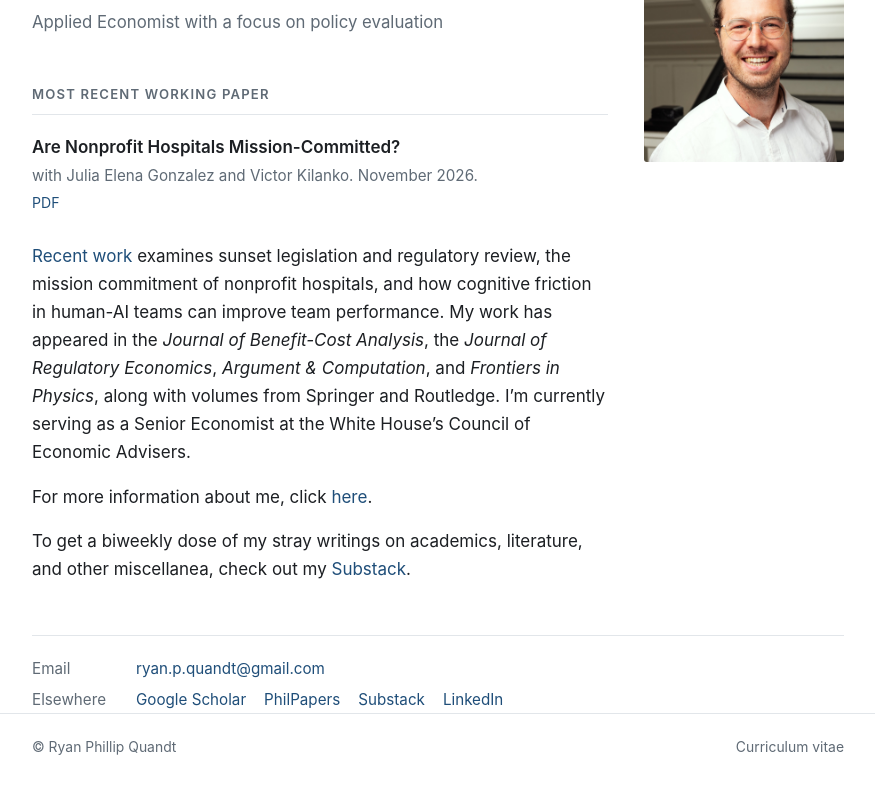
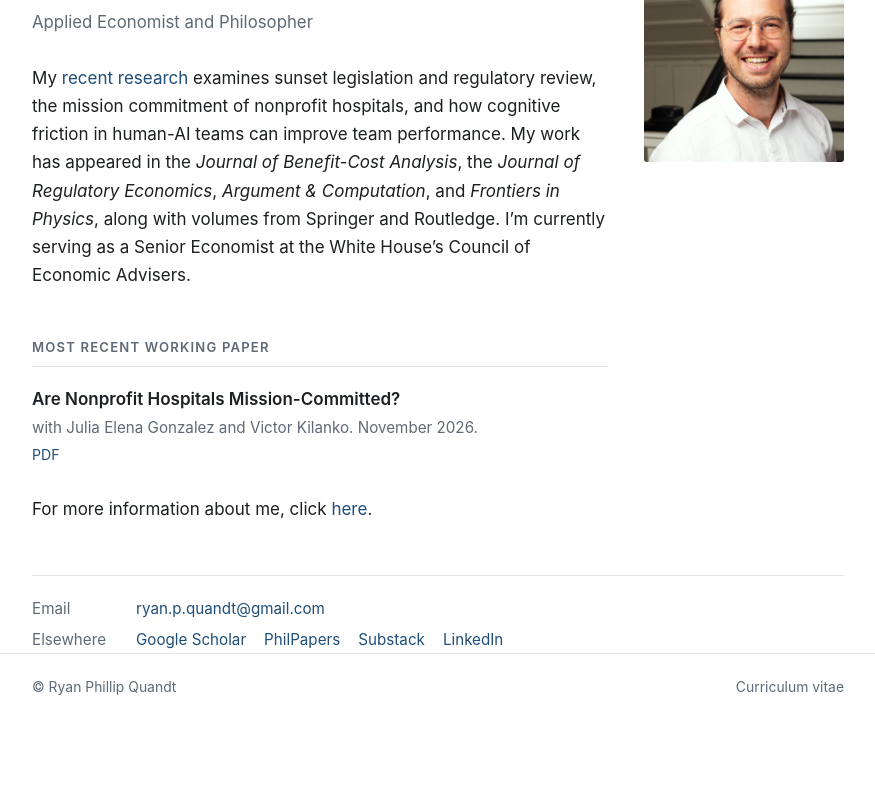
Before and after one commit to ryanpquandt/ryanpquandt.github.io, a plain HTML site: page index.html in a window 1280 px wide. Shown: the part 113-906 px from the top of the page, without its empty margins (202-1077 px from the left). After the commit the page ends 852 px from the top, so only its background shows below. Drawn offline with Linux system fonts and the light colour scheme.

Commit message:
Homepage: new tagline, research paragraph before working paper; Substack line to About page
Co-Authored-By: Claude Opus 5.5 <noreply@anthropic.com>

```diff
--- a/index.html
+++ b/index.html
@@ -33,7 +33,15 @@
 
     <div class="intro-text">
       <h1>Ryan Phillip Quandt</h1>
-      <p class="lede">Applied Economist with a focus on policy evaluation</p>
+      <p class="lede">Applied Economist and Philosopher</p>
+
+      <p>My <a href="research.html">recent research</a> examines sunset legislation and regulatory review,
+      the mission commitment of nonprofit hospitals, and how cognitive friction in human-AI teams
+      can improve team performance. My work has appeared in the
+      <em>Journal of Benefit-Cost Analysis</em>, the <em>Journal of Regulatory Economics</em>,
+      <em>Argument &amp; Computation</em>, and <em>Frontiers in Physics</em>, along with volumes
+      from Springer and Routledge. I&rsquo;m currently serving as a Senior Economist at the White
+      House&rsquo;s Council of Economic Advisers.</p>
 
       <h2>Most Recent Working Paper</h2>
       <ul class="pubs">
@@ -44,18 +52,7 @@
         </li>
       </ul>
 
-      <p><a href="research.html">Recent work</a> examines sunset legislation and regulatory review,
-      the mission commitment of nonprofit hospitals, and how cognitive friction in human-AI teams
-      can improve team performance. My work has appeared in the
-      <em>Journal of Benefit-Cost Analysis</em>, the <em>Journal of Regulatory Economics</em>,
-      <em>Argument &amp; Computation</em>, and <em>Frontiers in Physics</em>, along with volumes
-      from Springer and Routledge. I&rsquo;m currently serving as a Senior Economist at the White
-      House&rsquo;s Council of Economic Advisers.</p>
-
       <p>For more information about me, click <a href="about.html">here</a>.</p>
-
-      <p>To get a biweekly dose of my stray writings on academics, literature, and other
-      miscellanea, check out my <a href="https://quandtify.substack.com">Substack</a>.</p>
     </div>
   </div>
 
```
Also changed, not shown: about.html (+3 -0 lines).
